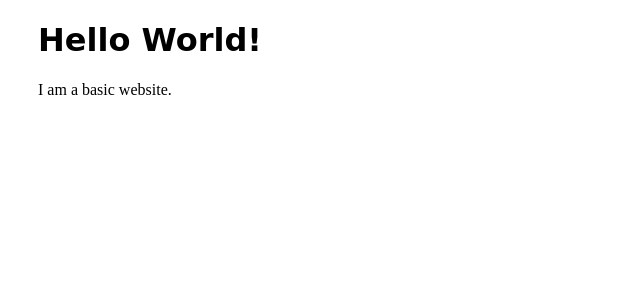
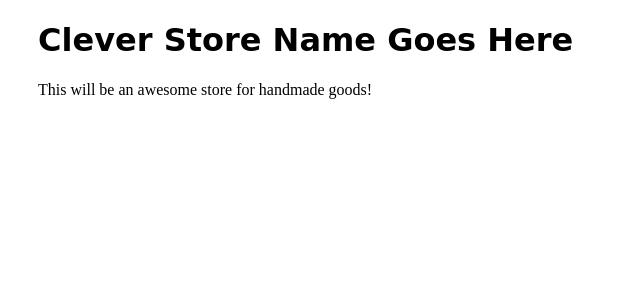
Before and after one commit to ktturner/KMT-app, a Django app: template collection/templates/index.html in a window 1280 px wide. Shown: the top 300 px of the page, without its empty margins (0-640 px from the left). Run offline with Django 3.2, Linux system fonts and the light colour scheme; the template is opened without the code that fills it, so the values that code supplies are empty.

Commit message:
Changed webpage title, header, and text

```diff
--- a/collection/templates/index.html
+++ b/collection/templates/index.html
@@ -2,11 +2,11 @@
 <!doctype html>
 <html>
 <head>
-  <title>My HelloWeb App</title>
+  <title>Katie's Store Name</title>
     <link rel="stylesheet" href="{% static 'css/style.css' %}" />
 </head>
 <body>
-  <h1>Hello World!</h1>
-  <p>I am a basic website.</p>
+  <h1>Clever Store Name Goes Here</h1>
+  <p>This will be an awesome store for handmade goods!</p>
 </body>
 </html>
```
